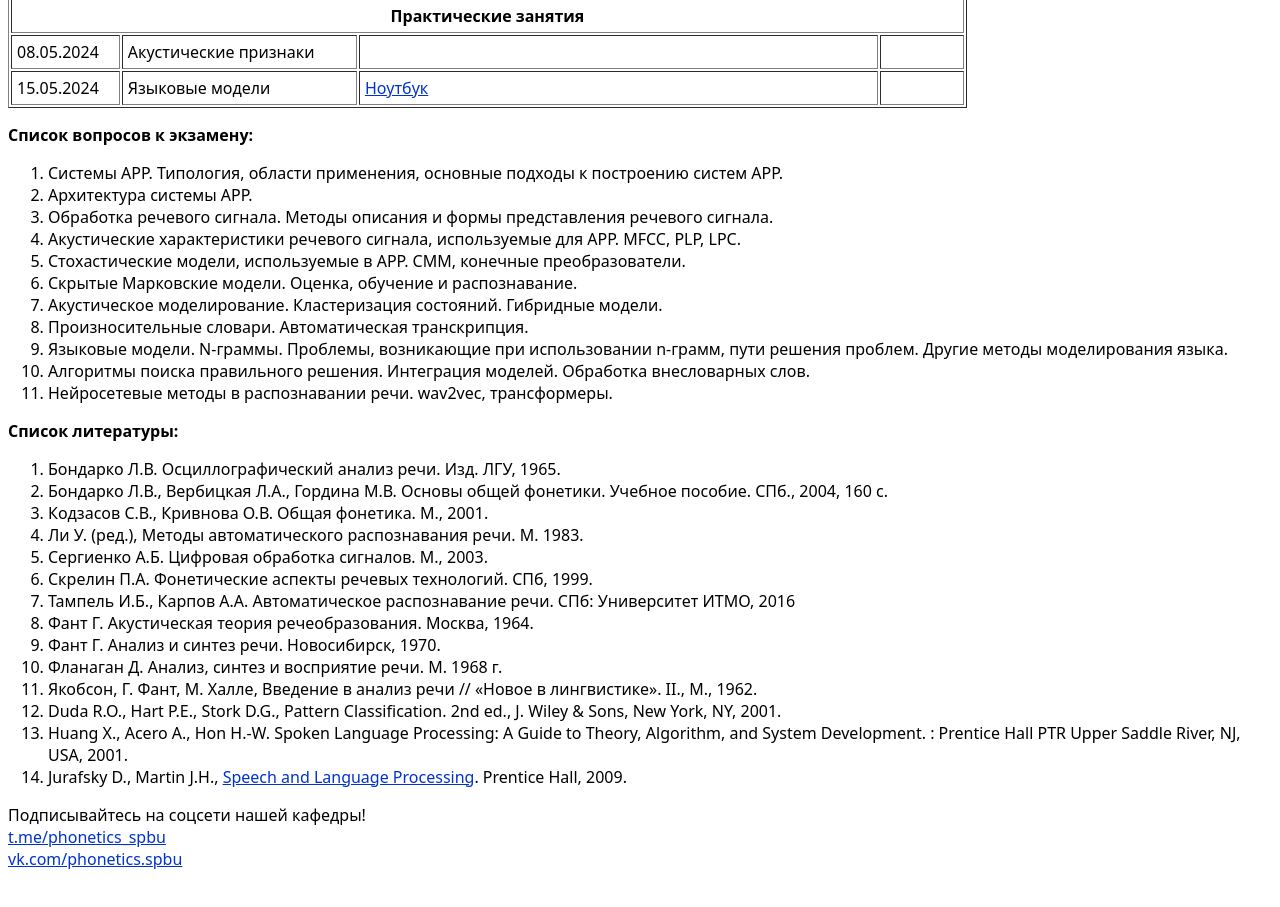
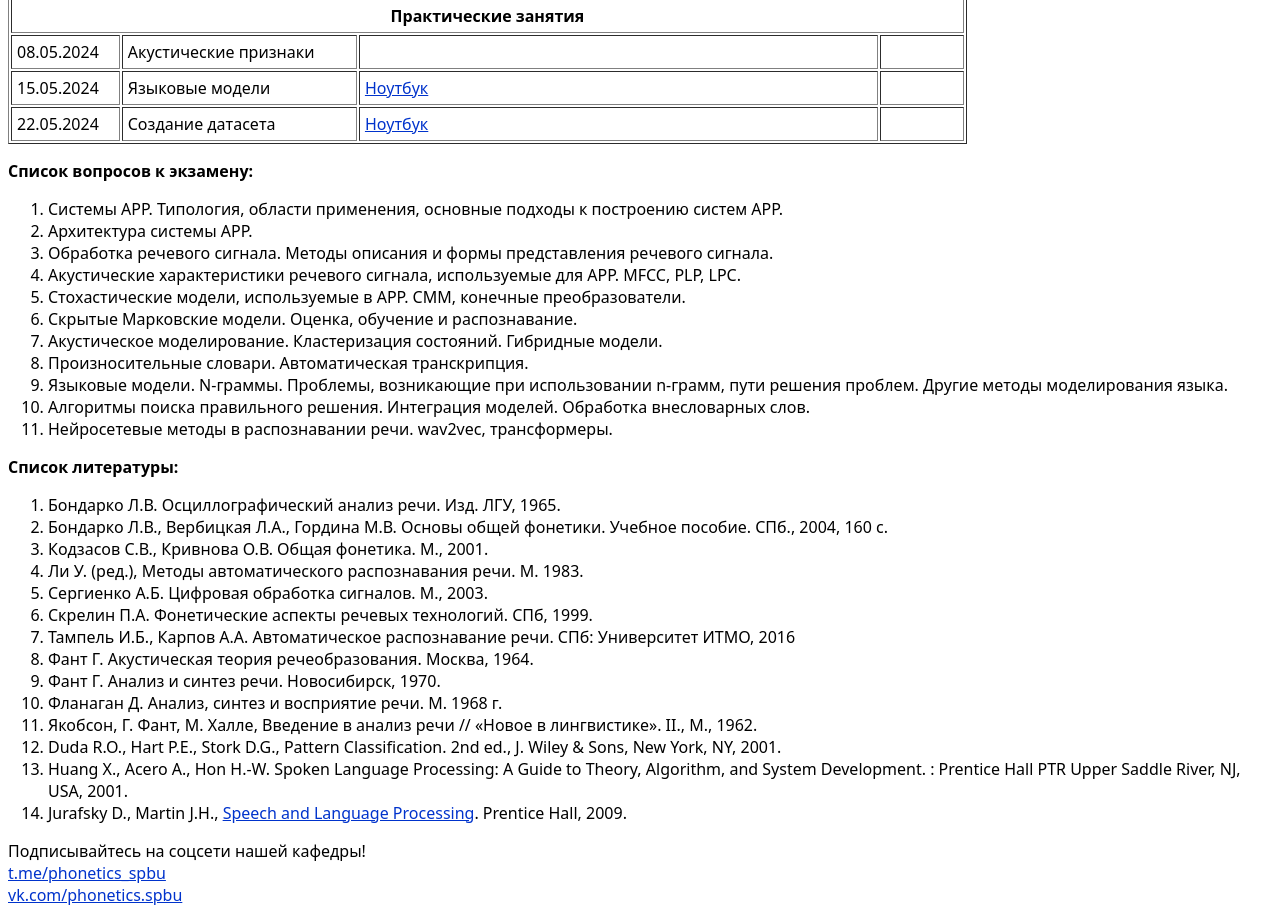
Before and after one commit to PKholyavin/asr, a plain HTML site: page index.html in a window 1280 px wide. Shown: the part 916-1823 px from the top of the page. Before the commit the page ends 1802 px from the top, so only its background shows below. Drawn offline with Linux system fonts and the light colour scheme.

Commit message:
dataset task

```diff
--- a/index.html
+++ b/index.html
@@ -153,6 +153,15 @@
             <td>
             </td>
         </tr>
+        <tr>
+            <td>22.05.2024</td>
+            <td>Создание датасета</td>
+            <td>
+                <a href="https://colab.research.google.com/github/PKholyavin/asr/blob/main/dataset_processing_task.ipynb">Ноутбук</a>
+            </td>
+            <td>
+            </td>
+        </tr>
     </table>
 
     <p><b>Список вопросов к экзамену:</b></p>
```
Also changed, not shown: 3 other files.
